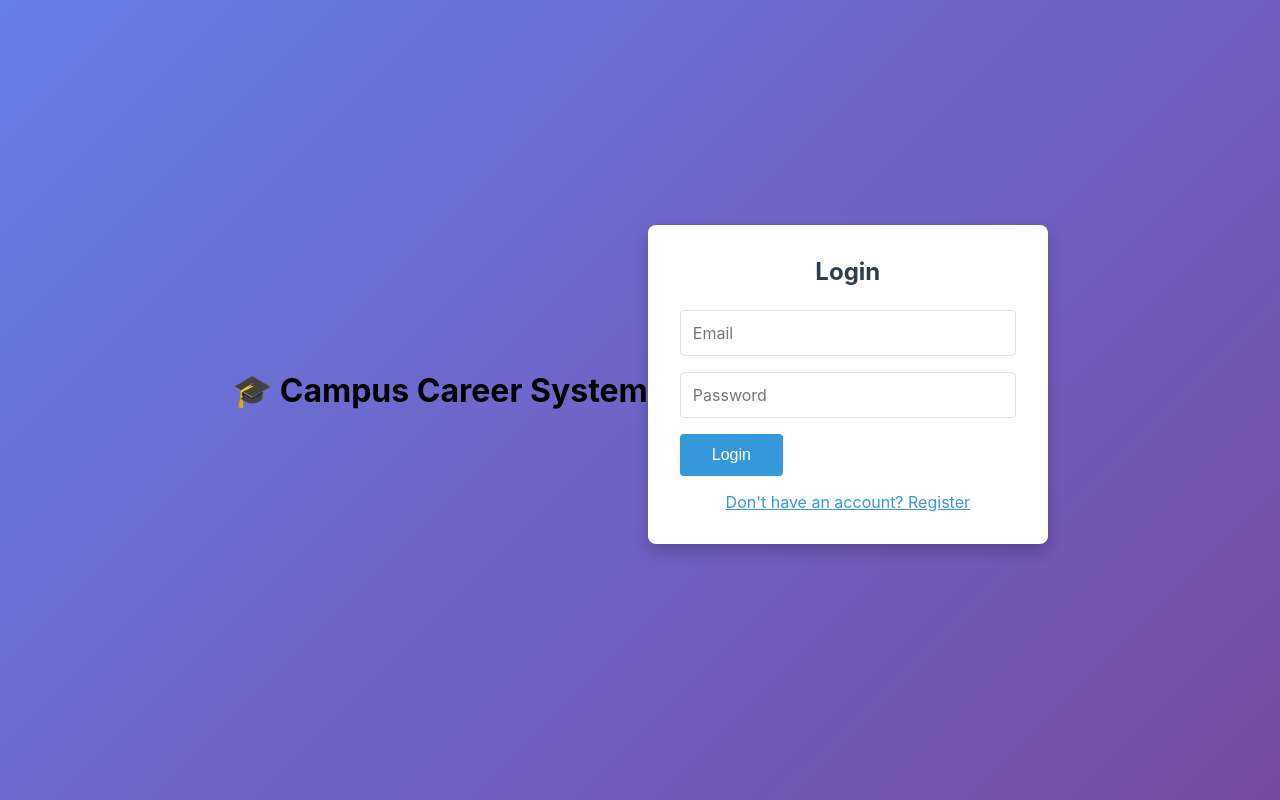
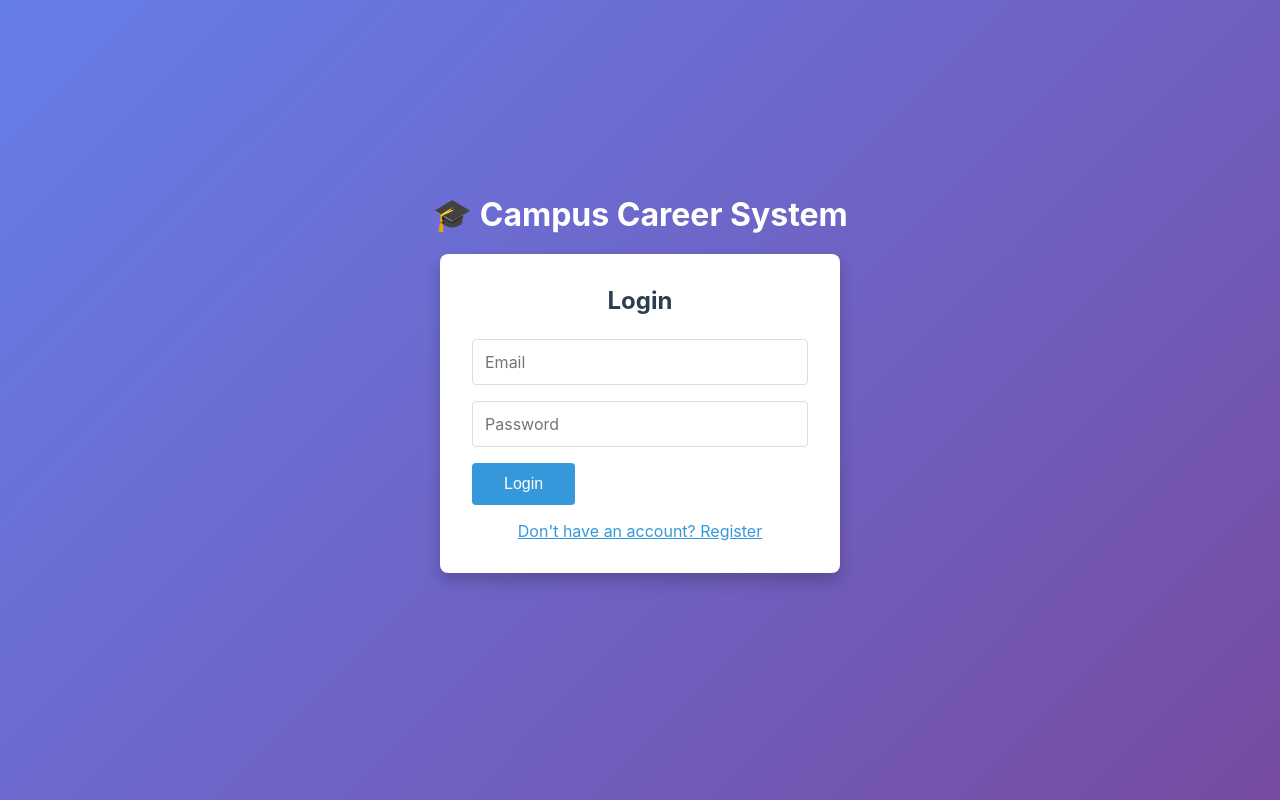
Before and after one commit to IGNITETHETEAM-2/campus-career-system, a React (Create React App) app in the folder frontend/: page / in a window 1280 px wide. Built offline with nearby package versions, Linux system fonts and the light colour scheme; no server answers.

Commit message:
Fix logo positioning on login page

```diff
--- a/frontend/src/App.css
+++ b/frontend/src/App.css
@@ -136,6 +136,7 @@ form button:hover {
 
 .login-page {
   display: flex;
+  flex-direction: column;
   justify-content: center;
   align-items: center;
   min-height: 100vh;
--- a/frontend/src/pages/Login.js
+++ b/frontend/src/pages/Login.js
@@ -47,7 +47,7 @@ function Login({ setUser }) {
 
   return (
     <div className="login-page">
-      <div style={{ textAlign: 'center', marginBottom: '20px' }}>
+      <div style={{ textAlign: 'center', marginBottom: '20px', color: 'white' }}>
         <h1>🎓 Campus Career System</h1>
       </div>
       <form onSubmit={handleSubmit}>
```
